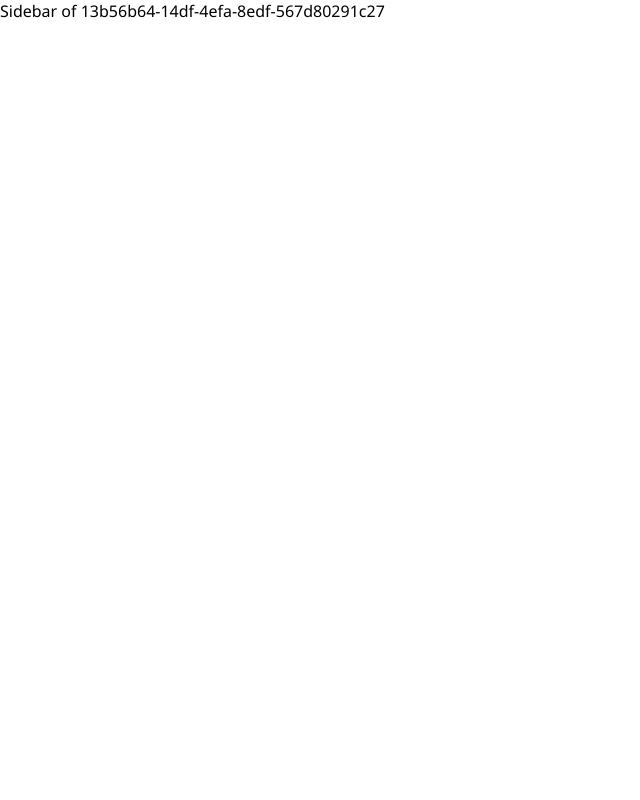
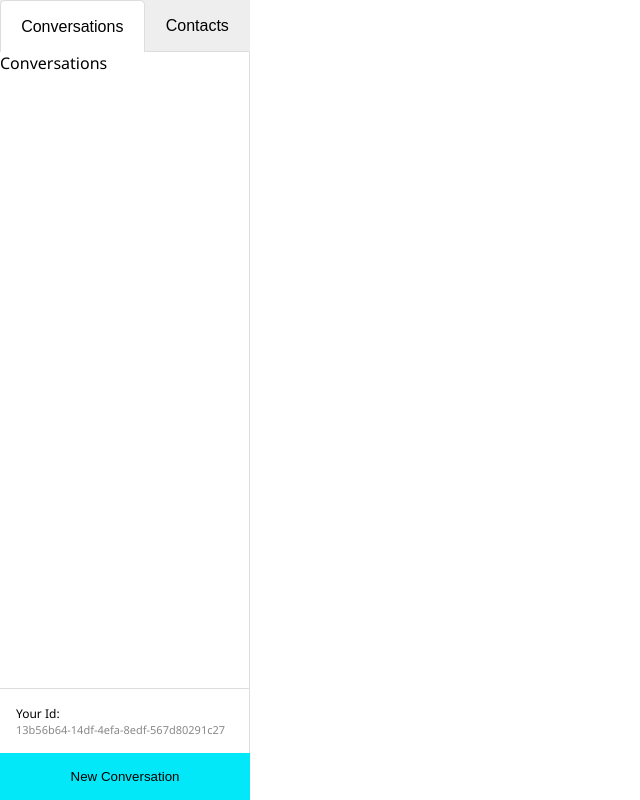
Before and after one commit to DominikFischer86/KeinChat, a React app in the folder client/: page / in a window 1280 px wide. Both pictures are taken after typing "Sample" into the empty fields and a click on the button "Create New Id". Shown: the whole page, without its empty margins (0-640 px from the left). Built offline with nearby package versions, Linux system fonts and the light colour scheme; the HTML template or start-up script is replaced by a standard one.

Commit message:
style: Linting

```diff
--- /dev/null
+++ b/client/src/components/Dashboard.scss
@@ -0,0 +1,4 @@
+.dashboard-container {
+  display: flex;
+  height: 100vh;
+}
--- a/client/src/components/Dashboard.tsx
+++ b/client/src/components/Dashboard.tsx
@@ -1,11 +1,17 @@
 import Sidebar from "./Sidebar"
+
+import "./Dashboard.scss"
 
 type DashboardProps = {
   id: string
 }
 
 const Dashboard = ({ id }: DashboardProps) => {
-  return <Sidebar id={id} />
+  return (
+    <div className="dashboard-container">
+      <Sidebar id={id} />
+    </div>
+  )
 }
 
 export default Dashboard
--- /dev/null
+++ b/client/src/components/Sidebar.scss
@@ -0,0 +1,73 @@
+$border-color: 1px solid #ddd;
+$color-primary: rgb(3, 232, 248);
+
+$transition: all 0.25s ease;
+
+.sidebar-container {
+  width: 250px;
+  display: flex;
+  flex-direction: column;
+}
+
+.tab-container {
+  ul {
+    display: flex;
+    list-style-type: none;
+    background: #eee;
+
+    li {
+      display: flex;
+      flex-grow: 1;
+      justify-content: center;
+      border: 1px solid rgba(#eee, 0);
+      border-bottom: 1px solid #ddd;
+      border-top-left-radius: 5px;
+      border-top-right-radius: 5px;
+
+      &.active {
+        border: 1px solid #ddd;
+        border-bottom: 0;
+        background: #fff;
+      }
+
+      button {
+        background: none;
+        border: none;
+        padding: 1rem;
+        cursor: pointer;
+        font-size: 16px;
+      }
+    }
+  }
+}
+
+.tab-content {
+  border-right: $border-color;
+  overflow: auto;
+  flex-grow: 1;
+}
+
+.id-field {
+  font-size: 12px;
+  padding: 1rem;
+  border-top: $border-color;
+  border-right: $border-color;
+
+  p {
+    color: #888;
+    font-size: 11px;
+  }
+}
+
+.sidebar-create-button {
+  padding: 1rem;
+  border: 0;
+  background: $border-color;
+  cursor: pointer;
+  background: $color-primary;
+  transition: $transition;
+
+  &:hover {
+    background: darken($color-primary, 20%);
+  }
+}
--- a/client/src/components/Sidebar.tsx
+++ b/client/src/components/Sidebar.tsx
@@ -1,9 +1,65 @@
+import { useState } from "react"
+
+import Conversations from "./Conversations"
+import Contacts from "./Contacts"
+import Modal from "./Modal"
+import NewContactModal from "./NewContactModal"
+import NewConversationModal from "./NewConversationModal"
+
+import "./Sidebar.scss"
+
 type SidebarProps = {
-    id: string
+  id: string
 }
 
+const CONVERSATIONS_KEY = "conversations"
+const CONTACT_KEY = "contacts"
+
 const Sidebar = ({ id }: SidebarProps) => {
-    return <div>Sidebar of {id}</div>
+  const [activeKey, setActiveKey] = useState(CONVERSATIONS_KEY)
+  const [modalOpen, setModalOpen] = useState(false)
+
+  const closeModal = () => {
+    setModalOpen(false)
+  }
+  const conversationOpen = activeKey === CONVERSATIONS_KEY
+
+  return (
+    <div className="sidebar-container">
+      <nav className="tab-container">
+        <ul>
+          <li className={activeKey === CONVERSATIONS_KEY ? "active" : ""}>
+            <button onClick={() => setActiveKey(CONVERSATIONS_KEY)}>
+              Conversations
+            </button>
+          </li>
+          <li className={activeKey === CONTACT_KEY ? "active" : ""}>
+            <button onClick={() => setActiveKey(CONTACT_KEY)}>Contacts</button>
+          </li>
+        </ul>
+      </nav>
+      <div className="tab-content">
+        {activeKey === CONVERSATIONS_KEY && <Conversations />}
+        {activeKey === CONTACT_KEY && <Contacts />}
+      </div>
+      <div className="id-field">
+        Your Id: <p>{id}</p>
+      </div>
+      <button
+        onClick={() => setModalOpen(true)}
+        className="sidebar-create-button"
+      >
+        New {conversationOpen ? "Conversation" : "Contact"}
+      </button>
+      <Modal
+        title={`New ${conversationOpen ? "Conversation" : "Contact"}`}
+        show={modalOpen}
+        onHide={closeModal}
+      >
+        {conversationOpen ? <NewConversationModal /> : <NewContactModal />}
+      </Modal>
+    </div>
+  )
 }
 
 export default Sidebar
```
